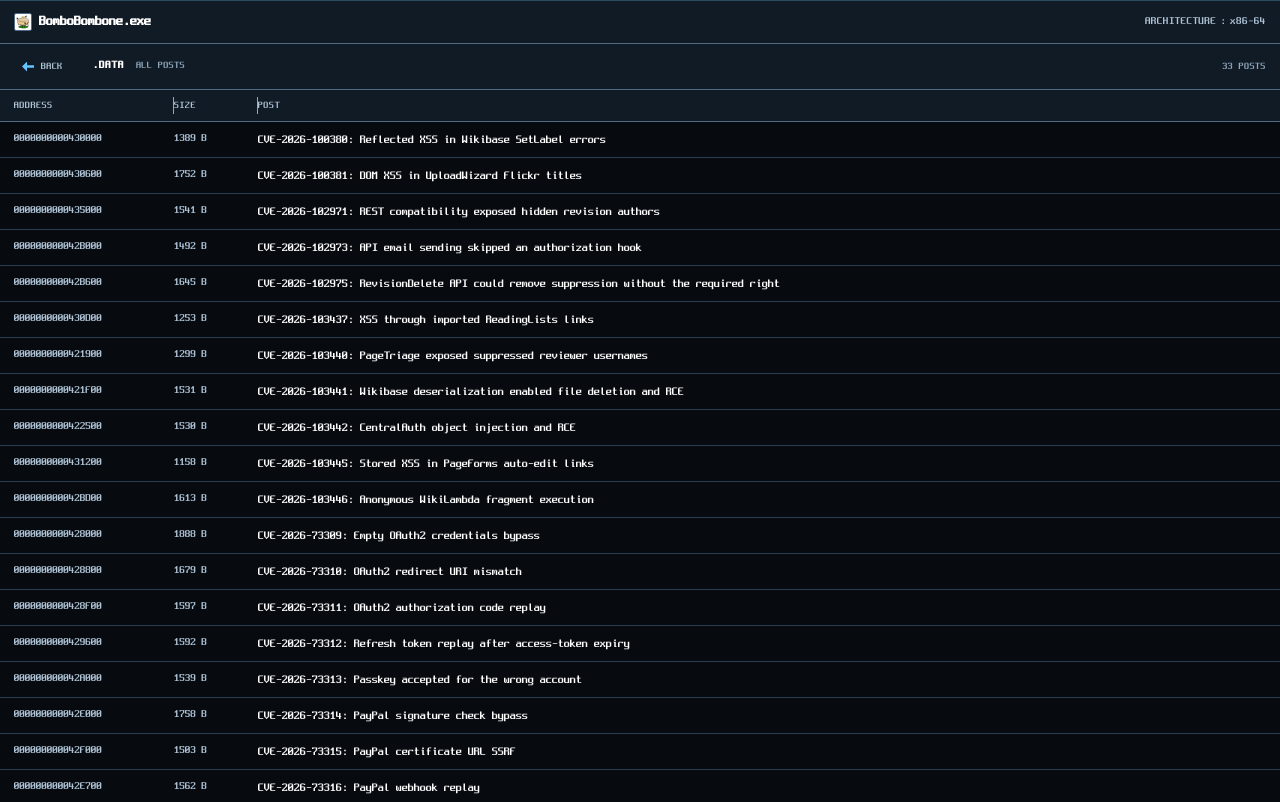
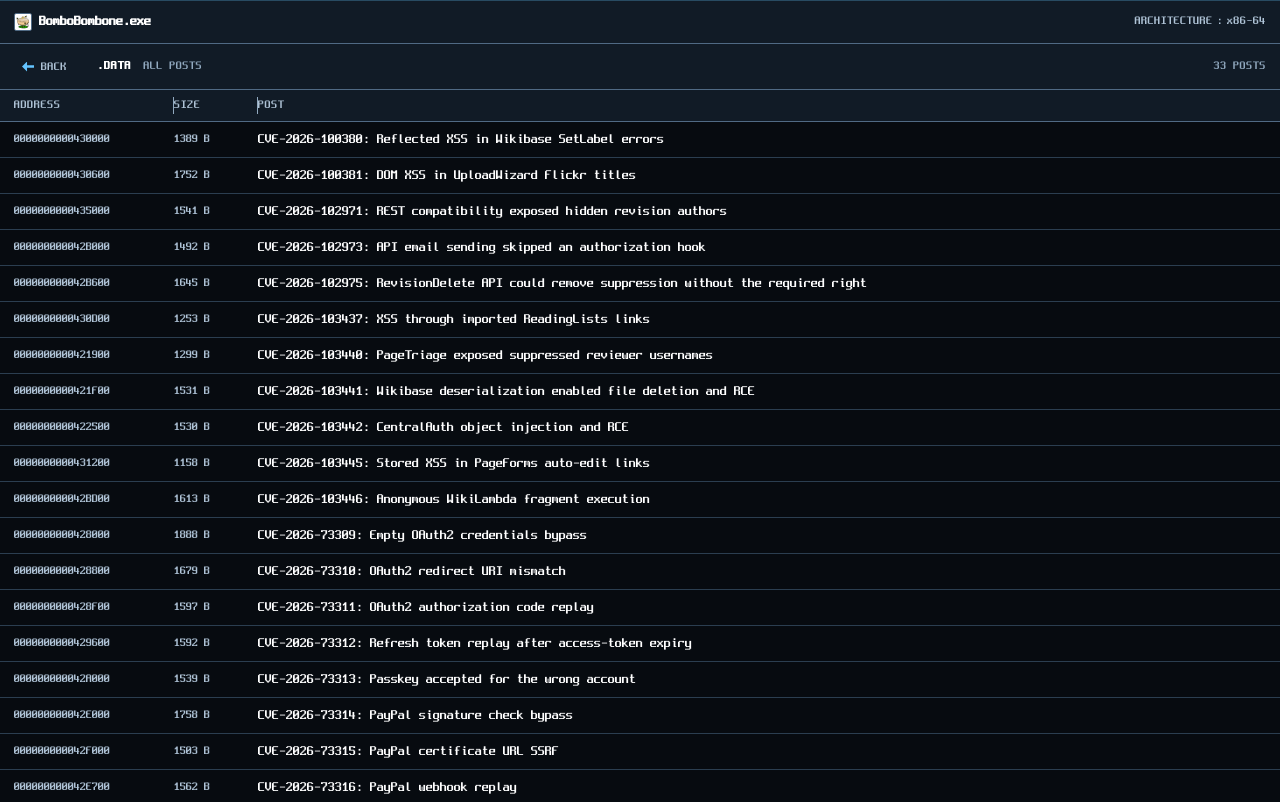
Before and after one commit to BomboBombone/bombobombone.github.io, an Astro site: page /data in a window 1280 px wide. Shown: the top 802 px of the page. Built offline with nearby package versions, Linux system fonts and the light colour scheme; Astro itself is replaced by a stand-in of ours; a web font is replaced by a local one.

Commit message:
Improve bitmap font readability

```diff
--- a/src/styles/global.css
+++ b/src/styles/global.css
@@ -35,6 +35,9 @@
   --nav-data: #a9bacb;
   --nav-region: #b8aa68;
   --nav-cursor: #ffd56a;
+  --font-ui-small: 12px;
+  --font-reading: 18px;
+  --leading-reading: 1.75;
   --motion-fast: 120ms;
   --motion-base: 180ms;
   --ease-ui: cubic-bezier(0.2, 0.75, 0.25, 1);
@@ -53,7 +56,7 @@
 
 * { box-sizing: border-box; font-kerning: none; font-variant-ligatures: none; }
 html { min-height: 100%; background: var(--bg); color-scheme: dark; }
-body { min-width: 320px; min-height: 100dvh; margin: 0; overflow-x: hidden; background: var(--bg); color: var(--text); font-family: var(--sans); font-size: 16px; line-height: 1.5; font-smooth: never; -webkit-font-smoothing: none; }
+body { min-width: 320px; min-height: 100dvh; margin: 0; overflow-x: hidden; background: var(--bg); color: var(--text); font-family: var(--sans); font-size: 16px; line-height: 1.65; font-smooth: never; -webkit-font-smoothing: none; }
 button, input { font: inherit; }
 a { color: inherit; text-decoration: none; }
 [hidden] { display: none !important; }
@@ -613,6 +616,53 @@ a.ida-comment { min-height: 24px; }
 .column-dialog input { width: 100%; min-height: 44px; accent-color: var(--accent); }
 .column-dialog-actions { display: flex; flex-wrap: wrap; gap: 8px; }
 .column-dialog button { min-height: 44px; padding: 8px 12px; border: 1px solid var(--text-dim); background: var(--surface-raised); color: var(--text-strong); cursor: pointer; }
+
+/* Keep the bitmap face legible at small UI sizes and give long-form text room to breathe. */
+.debugger-body :is(
+  .window-state,
+  .map-title strong, .map-title span, .map-count, .map-filter span,
+  .post-search-header, .post-search-address, .post-search-category,
+  .memory-header, .region-address, .region-size, .region-type, .region-protect, .region-state,
+  .disassembly-back, .disassembly-title, .disassembly-title strong, .disassembly-title span,
+  .disassembly-count, .disassembly-header, .disassembly-address, .disassembly-type, .disassembly-xref,
+  .disassembly-empty, .data-empty-glyph small, .data-empty-copy strong, .data-empty-copy code,
+  .unmapped-glyph small, .unmapped-address, .unmapped-probe summary, .unmapped-probe pre,
+  .about-kicker, .about-links a, .about-section-heading p, .about-section-heading > span,
+  .credit-target-heading span, .credit-class-heading span, .credit-class-heading h4,
+  .credit-header, .credit-id, .credit-references, .tools-placeholder code,
+  .ida-view-tabs, .ida-address, .debugger-statusbar, .post-header-kicker,
+  .hex-post-view-title, .hex-post-view-title strong, .hex-post-mode, .hex-post-columns,
+  .hex-post-gutter-row, .hex-post-status, .hex-post-byte-dump-header
+) {
+  font-size: var(--font-ui-small);
+}
+
+.post-search-link strong, .post-search-link small, .memory-list .region-name, .memory-list .region-description,
+.region-name, .region-description, .disassembly-string,
+.data-empty-copy span, .about-section-heading h2, .credit-title, .tools-placeholder p,
+.ida-row {
+  font-size: 14px;
+}
+
+.about-hero-copy > p:not(.about-kicker), .post-header p { font-size: 16px; }
+
+.hex-post-content { font-size: var(--font-reading); line-height: var(--leading-reading); }
+.hex-post-content h2 { margin-top: 34px; font-size: 20px; }
+.hex-post-content h3 { margin-top: 28px; font-size: 17px; }
+.hex-post-content h4 { margin-top: 24px; font-size: 15px; }
+.hex-post-content p, .hex-post-content ul, .hex-post-content ol, .hex-post-content blockquote { margin-bottom: 20px; }
+.hex-post-content li + li { margin-top: 8px; }
+.hex-post-content pre { font-size: 14px; line-height: 1.7; }
+.hex-post-source { font-size: 14px; line-height: 1.8; }
+.hex-post-byte-dump { --hex-dump-font-size: 12px; }
+.hex-post-gutter-row { line-height: 1.5; }
+.about-hero-copy > p:not(.about-kicker) { line-height: 1.75; }
+.post-header p { line-height: 1.7; }
+.debugger-statusbar { line-height: 1.5; }
+
+@media (max-width: 360px) {
+  .window-title strong { font-size: 12px; }
+}
 .column-dialog button:hover { background: var(--row-selected); }
 .map-filter input:focus-visible { outline: 2px solid var(--accent); outline-offset: 2px; }
 .map-filter input { border-color: var(--text-faint); }
```
